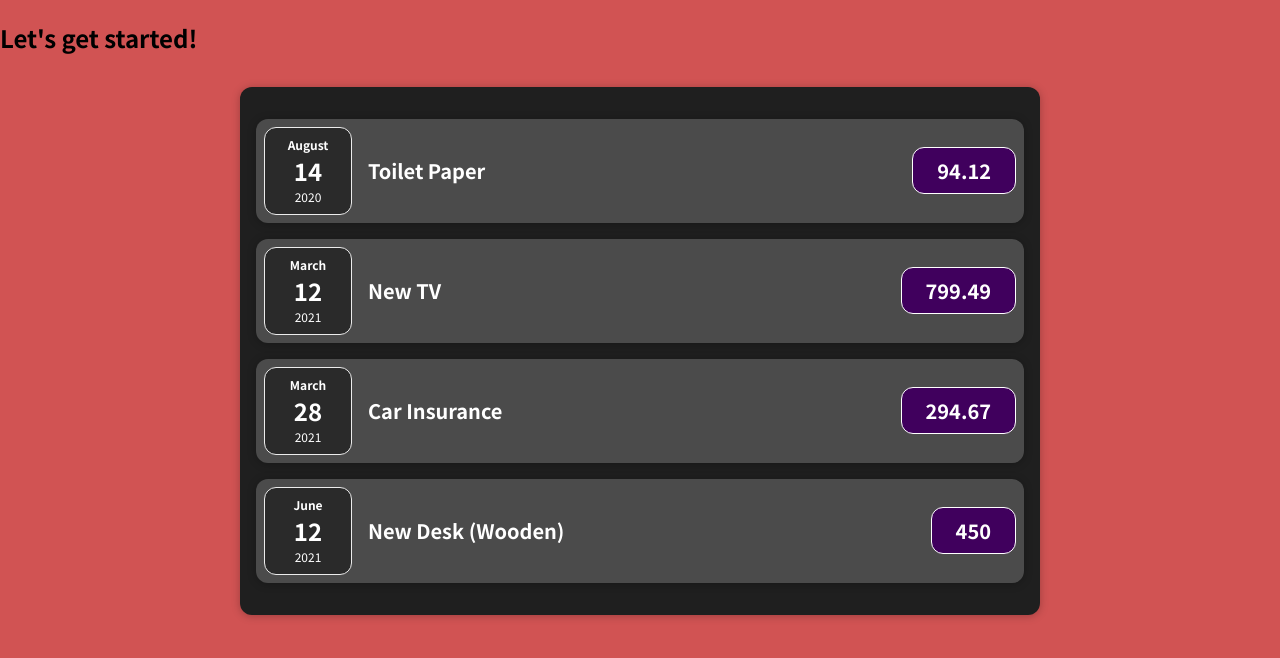
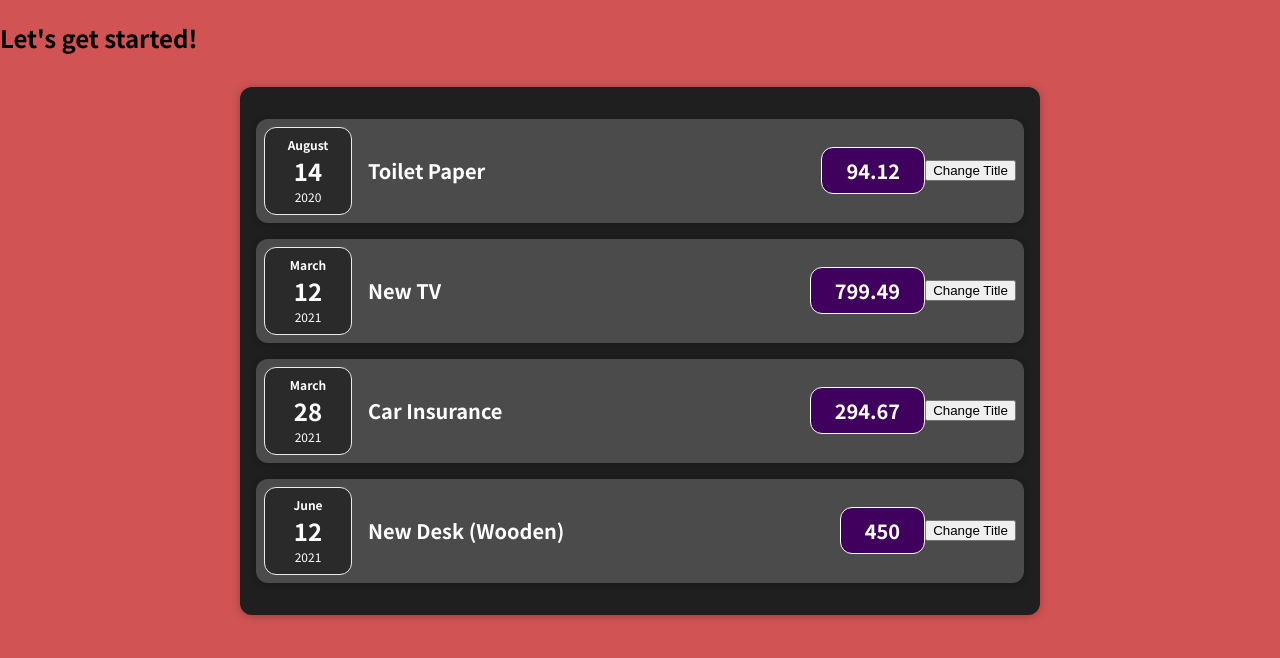
Before and after one commit to kqiu10/interactiveTaskBarWeb, a React (Create React App) app: page / in a window 1280 px wide. Shown: the top 658 px of the page. Built offline with nearby package versions, Linux system fonts and the light colour scheme; the HTML template or start-up script is replaced by a standard one.

Commit message:
created updateState buttom

```diff
--- a/src/components/Expenses/ExpenseItem.js
+++ b/src/components/Expenses/ExpenseItem.js
@@ -1,8 +1,17 @@
 import "./ExpenseItem.css";
 import ExpenseDate from "./ExpenseDate";
 import Card from "../UI/Card";
+import { useState } from 'react';
 
 const ExpenseItem = ({ title, amount, date }) => {
+  //function clickHandler
+  const [head, setHead] = useState(title);
+  const clickHandler = () => {
+
+    setHead('Updated!');
+
+  }
+
   return (
     <Card className="expense-item">
       <ExpenseDate date={date} />
@@ -10,6 +19,7 @@
         <h2>{title}</h2>
         <div className="expense-item__price">{amount}</div>
       </div>
+      <button onClick={clickHandler}>Change Title</button>
     </Card>
   );
 };
```
